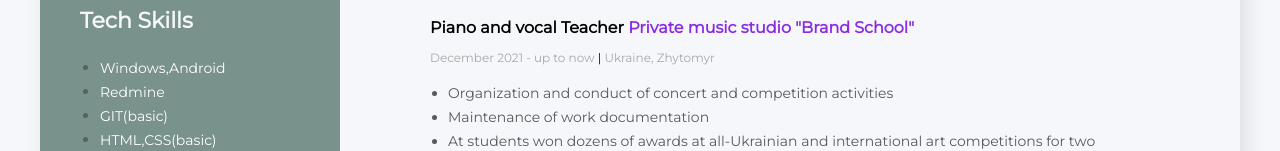
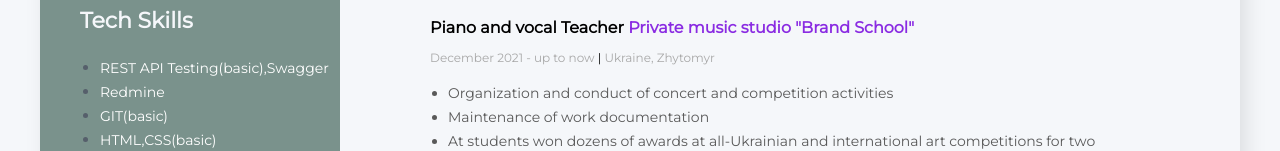
Before and after one commit to Marinadina/My-resume, a plain HTML site: page index.html in a window 1280 px wide. Shown: the part 634-785 px from the top of the page. Drawn offline with Linux system fonts and the light colour scheme.

Commit message:
Update index.html

```diff
--- a/index.html
+++ b/index.html
@@ -37,7 +37,7 @@
             <div class="tech-skills-section">
                 <h3 class="tech-skills-title">Tech Skills</h3>
                 <ul class="tech-skills-list">
-                    <li class="tech-skills-item"> <span class="tech-skills-item-text">Windows,Android</span></li>
+                    <li class="tech-skills-item"> <span class="tech-skills-item-text">REST API Testing(basic),Swagger</span></li>
                     <li class="tech-skills-item"> <span class="tech-skills-item-text">Redmine</span></li>
                     <li class="tech-skills-item"> <span class="tech-skills-item-text">GIT(basic)</span></li>
                     <li class="tech-skills-item"> <span class="tech-skills-item-text">HTML,CSS(basic)</span></li>
```
